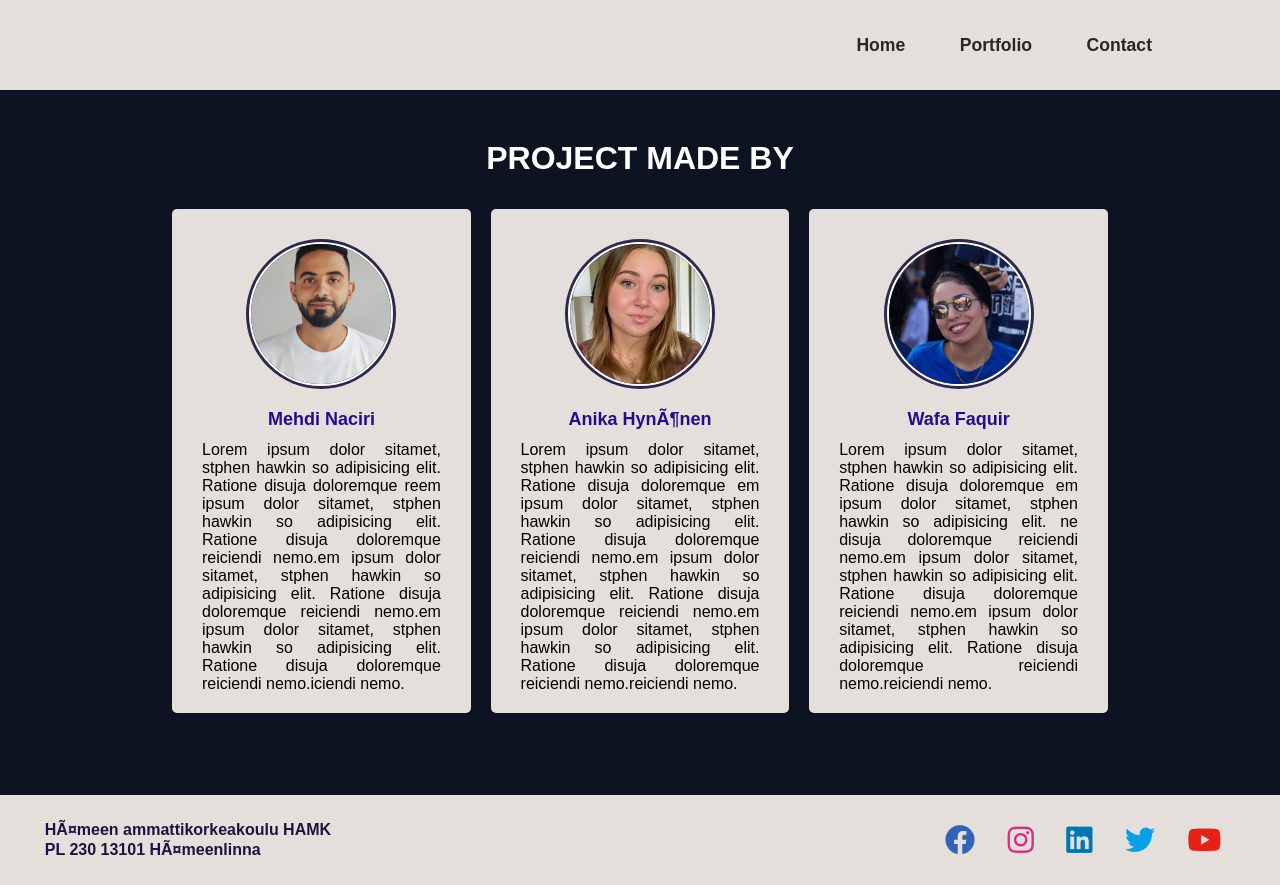
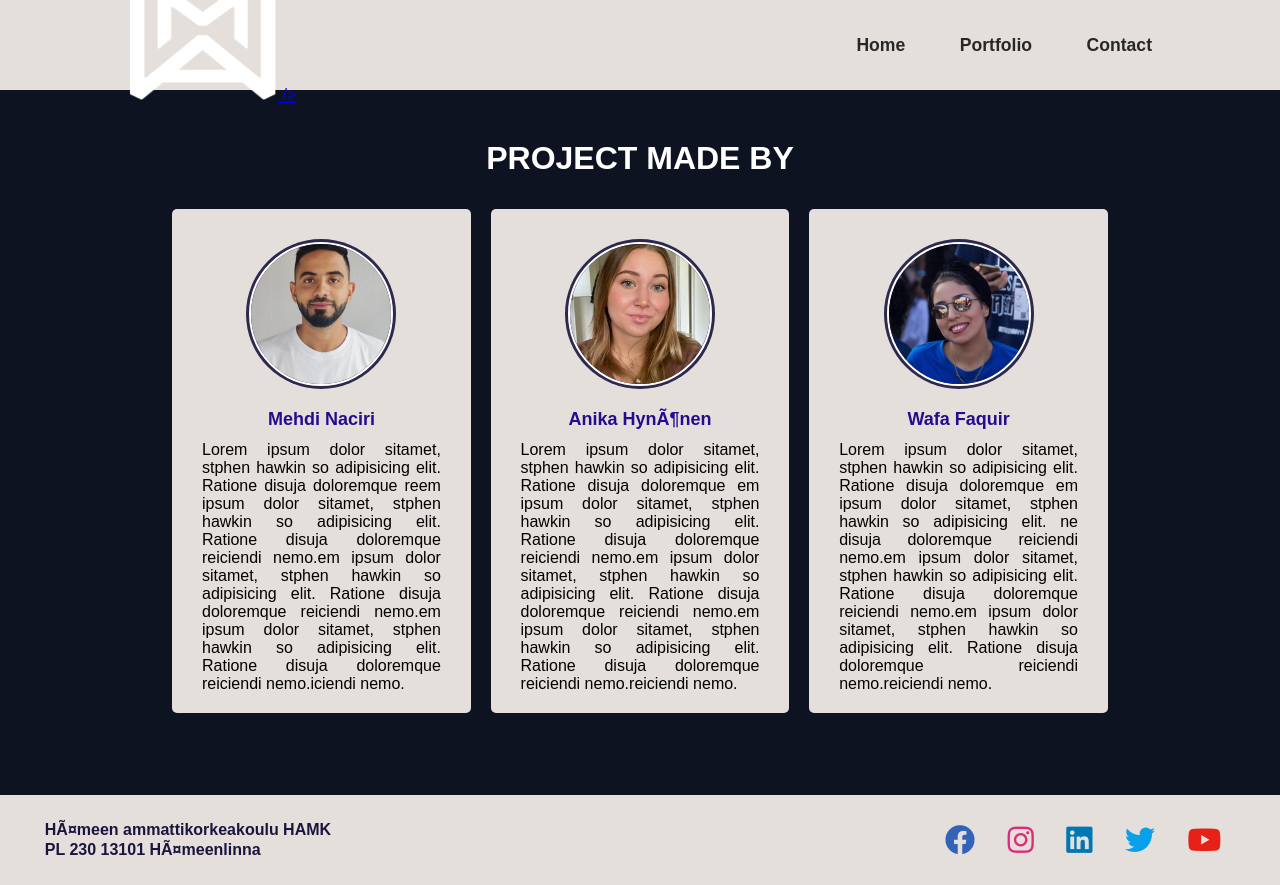
Before and after one commit to ahynonen/Webpage, a plain HTML site: page docs/portfolio.html in a window 1280 px wide. Drawn offline with Linux system fonts and the light colour scheme.

Commit message:
Update portfolio.html

```diff
--- a/docs/portfolio.html
+++ b/docs/portfolio.html
@@ -213,7 +213,7 @@
   <body>
     <!--nav-bar-->
     <header>
-      <a href="index.html"><img class="logo" src="images/AMW.svg" alt="logo" /></a>
+      <a href="index.html"><img class="logo" src="images/AMW-white.png" alt="logo"> /></a>
 <nav class="navigation">
          <a href="homepage.html">Home</a>
         <a href="portfolio.html">Portfolio</a>
```
